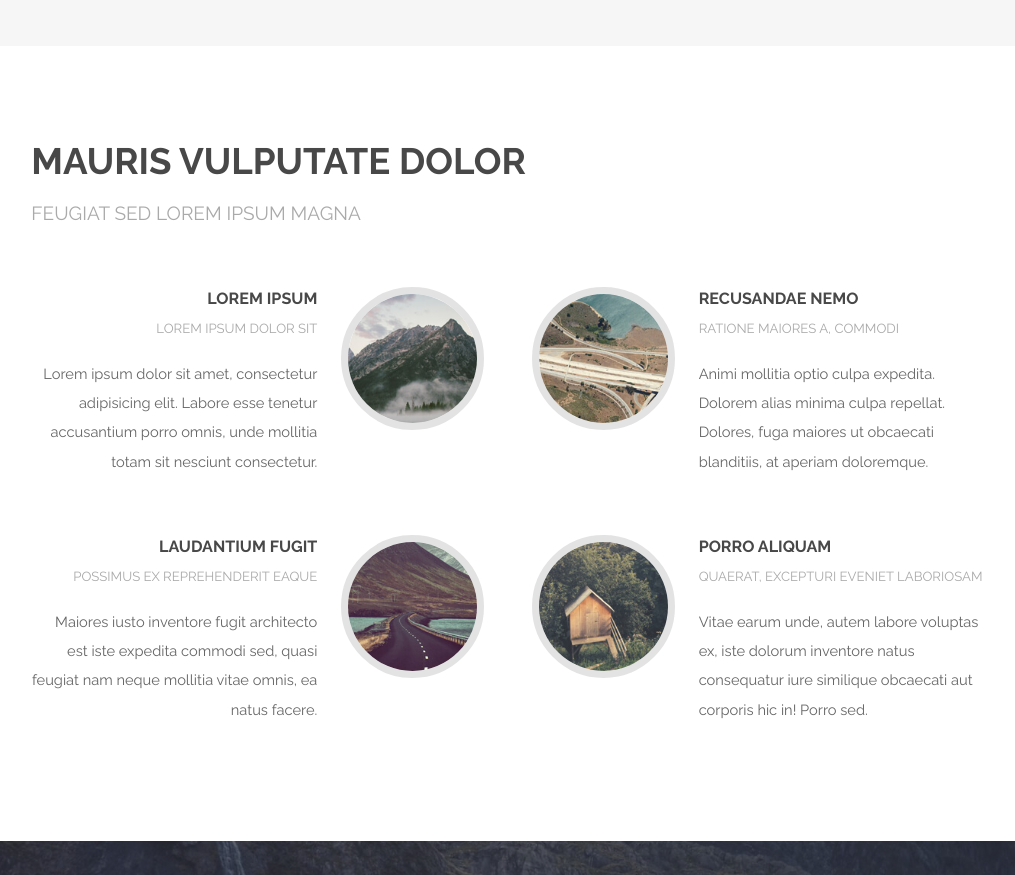
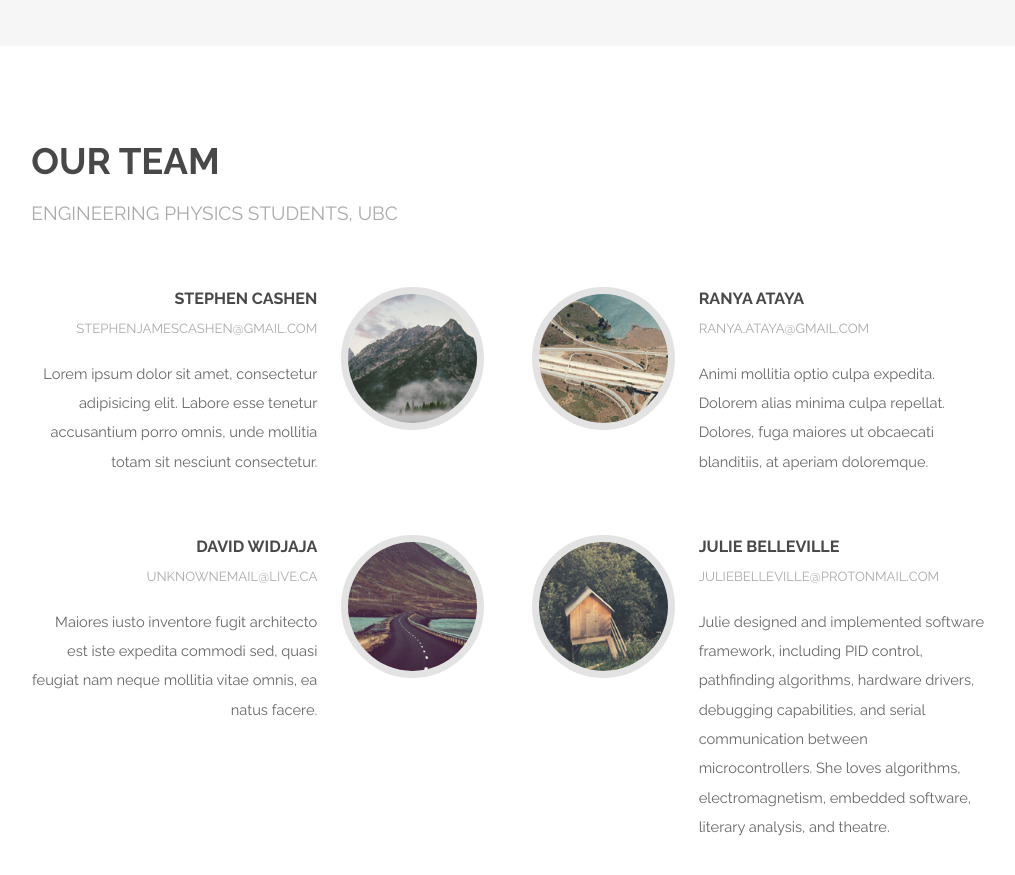
Before and after one commit to velvet-thunder-robot-summer-2019/Website, a plain HTML site: page index.html in a window 1280 px wide. Shown: the part 2600-3475 px from the top of the page, without its empty margins (132-1147 px from the left). Drawn offline with Linux system fonts and the light colour scheme.

Commit message:
updated my blurb

```diff
--- a/index.html
+++ b/index.html
@@ -100,16 +100,16 @@
 				<section id="three" class="wrapper style1">
 					<div class="container">
 						<header class="major special">
-							<h2>Mauris vulputate dolor</h2>
-							<p>Feugiat sed lorem ipsum magna</p>
+							<h2>Our team</h2>
+							<p>Engineering Physics Students, UBC</p>
 						</header>
 						<div class="feature-grid">
 							<div class="feature">
 								<div class="image rounded"><img src="images/pic04.jpg" alt="" /></div>
 								<div class="content">
 									<header>
-										<h4>Lorem ipsum</h4>
-										<p>Lorem ipsum dolor sit</p>
+										<h4>Stephen Cashen</h4>
+										<p> stephenjamescashen@gmail.com </p>
 									</header>
 									<p>Lorem ipsum dolor sit amet, consectetur adipisicing elit. Labore esse tenetur accusantium porro omnis, unde mollitia totam sit nesciunt consectetur.</p>
 								</div>
@@ -118,8 +118,8 @@
 								<div class="image rounded"><img src="images/pic05.jpg" alt="" /></div>
 								<div class="content">
 									<header>
-										<h4>Recusandae nemo</h4>
-										<p>Ratione maiores a, commodi</p>
+										<h4>Ranya Ataya</h4>
+										<p>ranya.ataya@gmail.com</p>
 									</header>
 									<p>Animi mollitia optio culpa expedita. Dolorem alias minima culpa repellat. Dolores, fuga maiores ut obcaecati blanditiis, at aperiam doloremque.</p>
 								</div>
@@ -128,8 +128,8 @@
 								<div class="image rounded"><img src="images/pic06.jpg" alt="" /></div>
 								<div class="content">
 									<header>
-										<h4>Laudantium fugit</h4>
-										<p>Possimus ex reprehenderit eaque</p>
+										<h4>David Widjaja</h4>
+										<p> UNKNOWNEMAIL@live.ca</p>
 									</header>
 									<p>Maiores iusto inventore fugit architecto est iste expedita commodi sed, quasi feugiat nam neque mollitia vitae omnis, ea natus facere.</p>
 								</div>
@@ -138,10 +138,10 @@
 								<div class="image rounded"><img src="images/pic07.jpg" alt="" /></div>
 								<div class="content">
 									<header>
-										<h4>Porro aliquam</h4>
-										<p>Quaerat, excepturi eveniet laboriosam</p>
+										<h4>Julie Belleville</h4>
+										<p>juliebelleville@protonmail.com</p>
 									</header>
-									<p>Vitae earum unde, autem labore voluptas ex, iste dolorum inventore natus consequatur iure similique obcaecati aut corporis hic in! Porro sed.</p>
+									<p>Julie designed and implemented software framework, including PID control, pathfinding algorithms, hardware drivers, debugging capabilities, and serial communication between microcontrollers. She loves algorithms, electromagnetism, embedded software, literary analysis, and theatre. </p>
 								</div>
 							</div>
 						</div>
```
